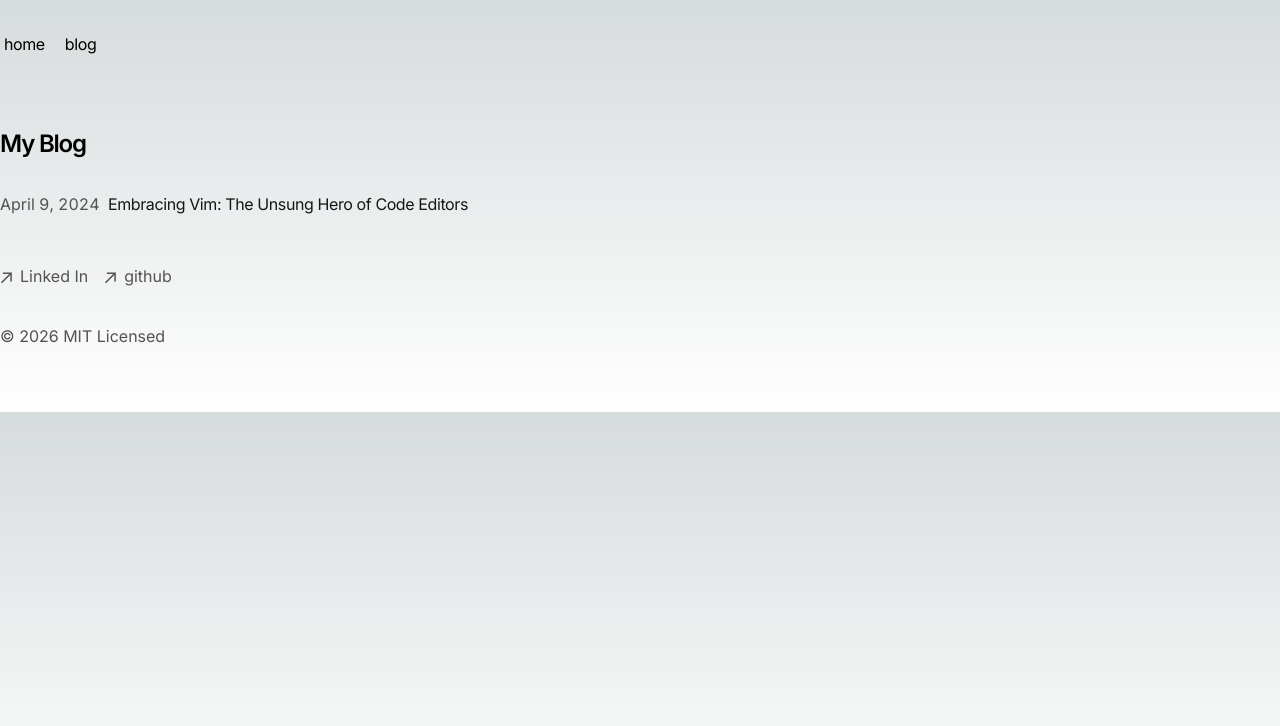
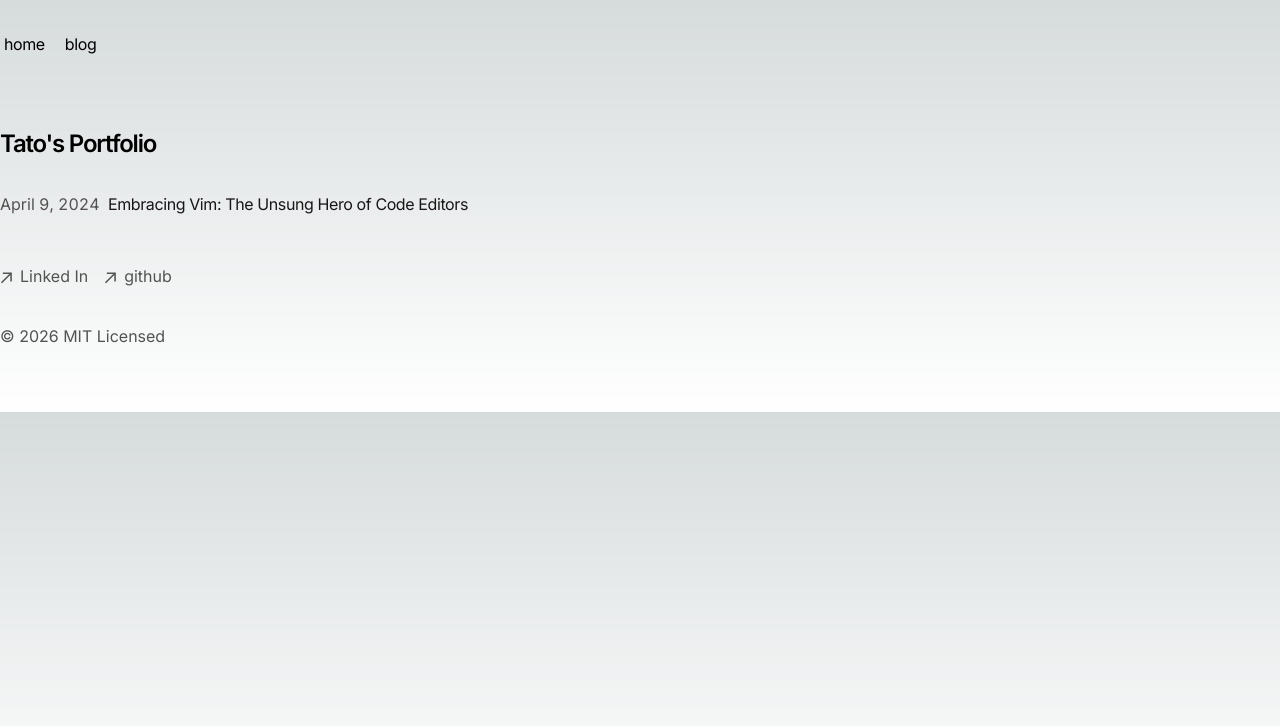
Before and after one commit to tatooin6/portfolio, a Next.js app: page /blog in a window 1280 px wide. Shown: the top 726 px of the page. Built offline with nearby package versions, Linux system fonts and the light colour scheme.

Commit message:
Fix vulnerabilities and blogs title

```diff
--- a/src/app/blog/[slug]/page.tsx
+++ b/src/app/blog/[slug]/page.tsx
@@ -1,7 +1,8 @@
 import { notFound } from "next/navigation";
+import { Metadata } from "next";
+import Script from 'next/script';
 import { formatDate, getBlogPosts } from "../utils";
 import { baseUrl } from '../../sitemap';
-import { Metadata } from "next";
 import CustomMDX from "@/app/components/CustomMDX";
 
 interface BlogParams { params: { slug: string } };
@@ -62,7 +63,7 @@ export default function Blog({params}: BlogParams) {
 
   return (
     <section>
-      <script
+      <Script
         type="application/ld+json"
         suppressHydrationWarning
         dangerouslySetInnerHTML={{
@@ -78,8 +79,8 @@ export default function Blog({params}: BlogParams) {
               : `/og?title=${encodeURIComponent(post.metadata.title)}`,
             url: `${baseUrl}/blog/${post.slug}`,
             author: {
-              '@type': 'Person',
-              name: 'My Portfolio',
+              '@type': 'Tato',
+              name: `Tato's Portfolio`,
             },
           }),
         }}
--- a/src/app/blog/page.tsx
+++ b/src/app/blog/page.tsx
@@ -4,7 +4,9 @@ import Posts from "../components/Posts";
 const Page = () => {
   return (
     <section>
-      <h1 className="font-semibold text-2xl mb-8 tracking-tighter">My Blog</h1>
+      <h1 className="font-semibold text-2xl mb-8 tracking-tighter">
+        Tato's Portfolio
+      </h1>
       <Posts />
     </section>
   );
```
